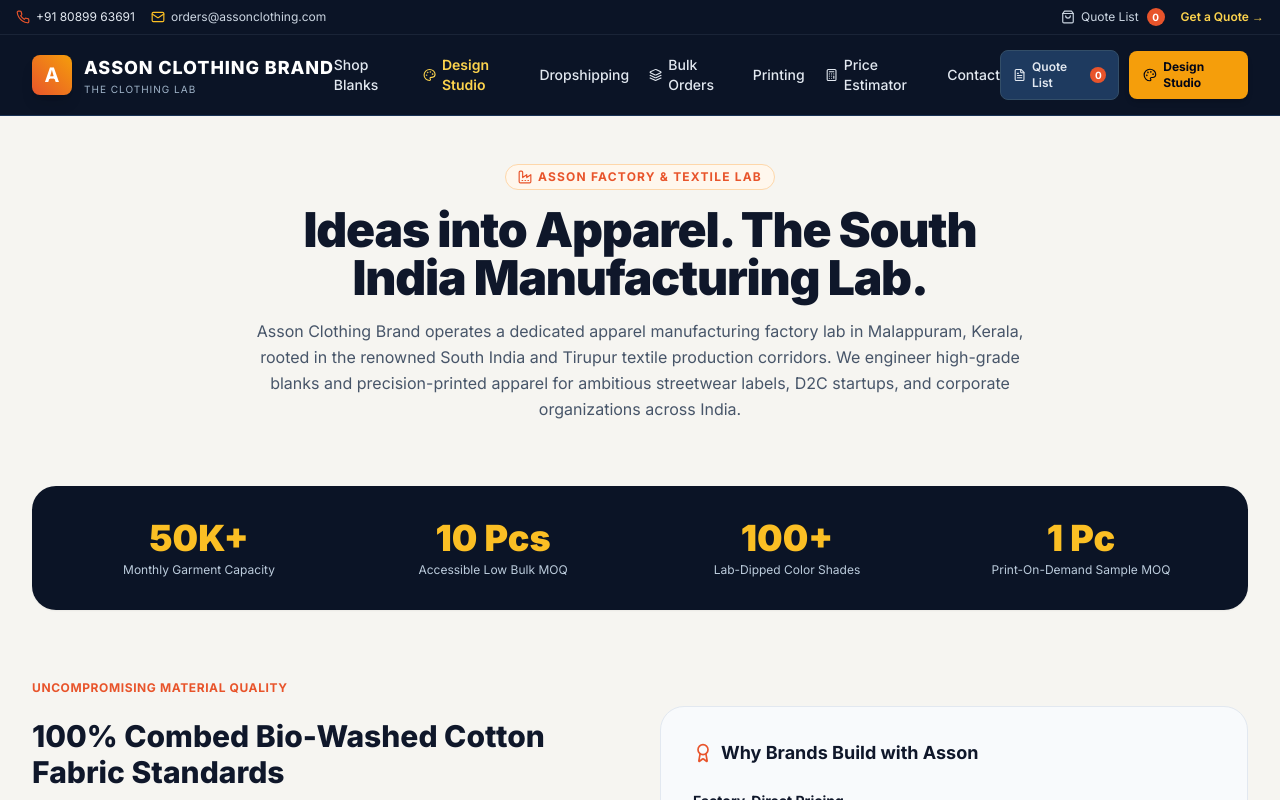
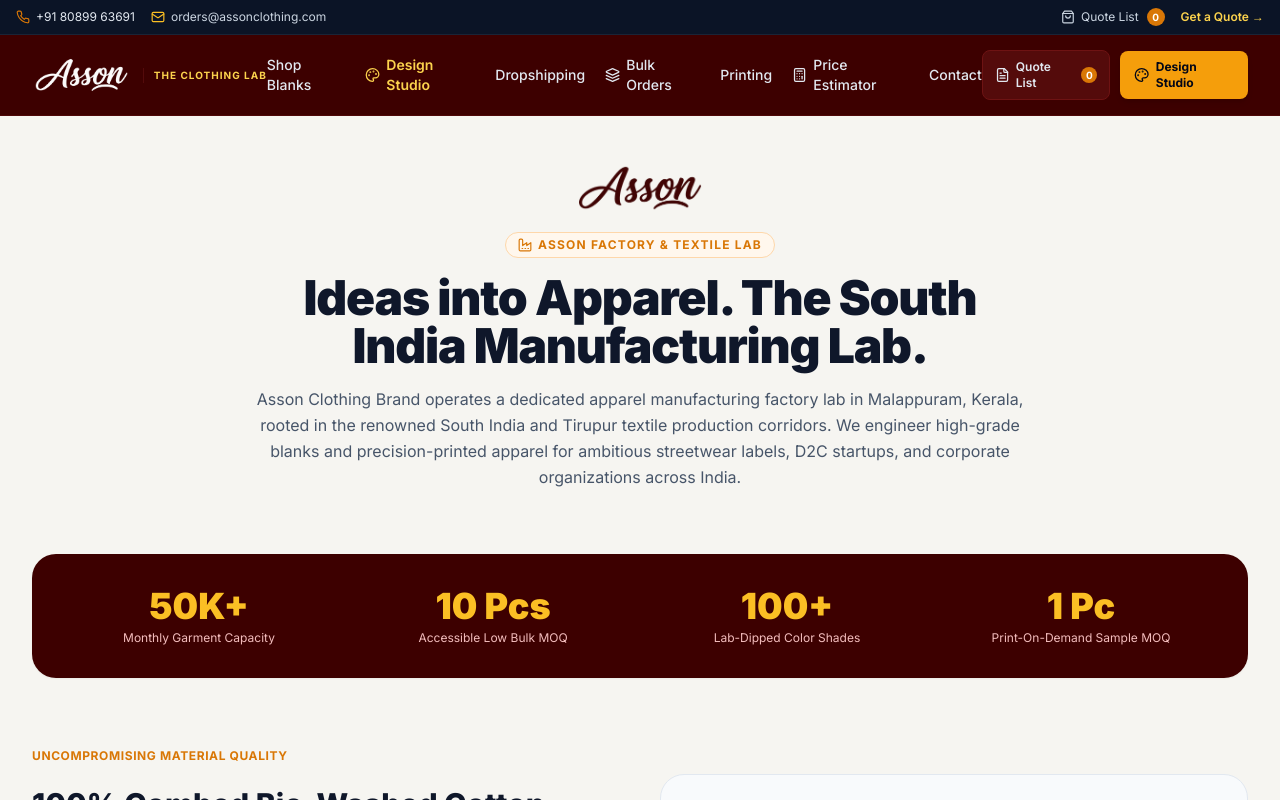
Before and after one commit to dalailphotos-ops/E-commerce, a Next.js app: page /about in a window 1280 px wide. Shown: the top 800 px of the page. Built offline with nearby package versions, Linux system fonts and the light colour scheme.

Commit message:
feat: integrate Asson brand script logo sitewide and apply primary maroon (#3D0000), champagne gold secondary, and amber accent palette

```diff
--- a/src/app/about/page.tsx
+++ b/src/app/about/page.tsx
@@ -1,4 +1,5 @@
 import Link from "next/link";
+import Image from "next/image";
 import { ArrowRight, CheckCircle2, Factory, Sparkles, Award } from "lucide-react";
 import { BRAND_NAME } from "@/lib/constants";
 
@@ -12,6 +13,16 @@ export default function AboutPage() {
     <div className="max-w-7xl mx-auto px-4 sm:px-6 lg:px-8 py-12 space-y-16">
       {/* Hero Section */}
       <div className="text-center max-w-3xl mx-auto space-y-4">
+        <div className="flex justify-center mb-1">
+          <Image
+            src="/logo.svg"
+            alt={BRAND_NAME}
+            width={160}
+            height={52}
+            className="h-12 w-auto object-contain"
+            priority
+          />
+        </div>
         <span className="text-xs font-bold text-accent uppercase tracking-widest inline-flex items-center gap-1.5 bg-orange-50 px-3 py-1 rounded-full border border-orange-200">
           <Factory className="w-3.5 h-3.5 text-accent" /> Asson Factory & Textile Lab
         </span>
--- a/src/app/admin/page.tsx
+++ b/src/app/admin/page.tsx
@@ -2,6 +2,7 @@
 
 import { useState, useEffect } from "react";
 import Link from "next/link";
+import Image from "next/image";
 import {
   LayoutDashboard,
   FileText,
@@ -29,6 +30,10 @@ import {
   TrendingUp,
   Building,
   Calendar,
+  Upload,
+  Camera,
+  Plus,
+  Image as ImageIcon,
 } from "lucide-react";
 import { REVERSE_ENGINEERED_PRODUCTS, formatINR } from "@/lib/constants";
 
@@ -45,9 +50,20 @@ export default function AdminPage() {
   const [quotes, setQuotes] = useState<any[]>([]);
   const [enquiries, setEnquiries] = useState<any[]>([]);
   const [designs, setDesigns] = useState<any[]>([]);
+  const [catalogProducts, setCatalogProducts] = useState<any[]>(REVERSE_ENGINEERED_PRODUCTS);
   const [loading, setLoading] = useState(false);
   const [seeding, setSeeding] = useState(false);
   const [seedMessage, setSeedMessage] = useState<string | null>(null);
+
+  // Blank T-Shirt Upload Modal State
+  const [selectedProductForUpload, setSelectedProductForUpload] = useState<any | null>(null);
+  const [uploadColorIdx, setUploadColorIdx] = useState<number>(0);
+  const [frontBlankUrl, setFrontBlankUrl] = useState<string>("");
+  const [backBlankUrl, setBackBlankUrl] = useState<string>("");
+  const [uploadingFront, setUploadingFront] = useState(false);
+  const [uploadingBack, setUploadingBack] = useState(false);
+  const [savingBlank, setSavingBlank] = useState(false);
+  const [blankSaveSuccess, setBlankSaveSuccess] = useState<string | null>(null);
 
   // Login form states
   const [loginEmail, setLoginEmail] = useState("");
@@ -119,25 +135,140 @@ export default function AdminPage() {
   const fetchData = async () => {
     setLoading(true);
     try {
-      const [qRes, eRes, dRes] = await Promise.all([
+      const [qRes, eRes, dRes, pRes] = await Promise.all([
         fetch("/api/quotes"),
         fetch("/api/enquiries"),
         fetch("/api/designs"),
+        fetch("/api/products"),
       ]);
 
-      const [qData, eData, dData] = await Promise.all([
+      const [qData, eData, dData, pData] = await Promise.all([
         qRes.json(),
         eRes.json(),
         dRes.json(),
+        pRes.json(),
       ]);
 
       setQuotes(Array.isArray(qData) ? qData : []);
       setEnquiries(Array.isArray(eData) ? eData : []);
       setDesigns(Array.isArray(dData) ? dData : []);
+      if (Array.isArray(pData) && pData.length > 0) {
+        setCatalogProducts(pData);
+      }
     } catch (err) {
       console.error(err);
     } finally {
       setLoading(false);
+    }
+  };
+
+  const openBlankUploadModal = (product: any, colorIdx: number = 0) => {
+    setSelectedProductForUpload(product);
+    setUploadColorIdx(colorIdx);
+    const rawColours = product.colours || product.colors || [];
+    const color = rawColours[colorIdx] || {};
+    setFrontBlankUrl(color.front || color.photoFront || "");
+    setBackBlankUrl(color.back || color.photoBack || "");
+    setBlankSaveSuccess(null);
+  };
+
+  const handleColorChange = (idx: number) => {
+    if (!selectedProductForUpload) return;
+    setUploadColorIdx(idx);
+    const rawColours = selectedProductForUpload.colours || selectedProductForUpload.colors || [];
+    const color = rawColours[idx] || {};
+    setFrontBlankUrl(color.front || color.photoFront || "");
+    setBackBlankUrl(color.back || color.photoBack || "");
+  };
+
+  const handleUploadBlankImage = async (
+    e: React.ChangeEvent<HTMLInputElement>,
+    side: "front" | "back"
+  ) => {
+    const file = e.target.files?.[0];
+    if (!file) return;
+
+    if (side === "front") setUploadingFront(true);
+    else setUploadingBack(true);
+
+    try {
+      const formData = new FormData();
+      formData.append("file", file);
+      formData.append("folder", "asson_blanks");
+
+      const res = await fetch("/api/upload", {
+        method: "POST",
+        body: formData,
+      });
+      const data = await res.json();
+      if (res.ok && data.url) {
+        if (side === "front") setFrontBlankUrl(data.url);
+        else setBackBlankUrl(data.url);
+      } else {
+        alert(data.error || "Failed to upload image");
+      }
+    } catch (err: any) {
+      alert(err.message || "Upload failed");
+    } finally {
+      if (side === "front") setUploadingFront(false);
+      else setUploadingBack(false);
+    }
+  };
+
+  const handleSaveBlankImages = async () => {
+    if (!selectedProductForUpload) return;
+    setSavingBlank(true);
+    setBlankSaveSuccess(null);
+
+    try {
+      const rawColours = selectedProductForUpload.colours || selectedProductForUpload.colors || [];
+      const updatedColours = rawColours.map((c: any, idx: number) => {
+        if (idx === uploadColorIdx) {
+          return {
+            ...c,
+            front: frontBlankUrl || c.front || c.photoFront,
+            back: backBlankUrl || c.back || c.photoBack,
+            photoFront: frontBlankUrl || c.photoFront || c.front,
+            photoBack: backBlankUrl || c.photoBack || c.back,
+          };
+        }
+        return c;
+      });
+
+      const payload = {
+        id: selectedProductForUpload.id,
+        slug: selectedProductForUpload.slug,
+        colours: updatedColours,
+        colors: updatedColours,
+      };
+
+      const res = await fetch("/api/products", {
+        method: "PUT",
+        headers: { "Content-Type": "application/json" },
+        body: JSON.stringify(payload),
+      });
+
+      if (res.ok) {
+        setBlankSaveSuccess("Blank images uploaded to Cloudinary & saved to Catalog!");
+        setCatalogProducts((prev) =>
+          prev.map((p) =>
+            p.id === selectedProductForUpload.id
+              ? { ...p, colours: updatedColours, colors: updatedColours }
+              : p
+          )
+        );
+        setTimeout(() => {
+          setSelectedProductForUpload(null);
+          setBlankSaveSuccess(null);
+        }, 1500);
+      } else {
+        const err = await res.json();
+        alert(err.error || "Failed to update product in database");
+      }
+    } catch (err: any) {
+      alert(err.message || "Failed to save product");
+    } finally {
+      setSavingBlank(false);
     }
   };
 
@@ -210,8 +341,15 @@ export default function AdminPage() {
 
         <div className="w-full max-w-md relative z-10 space-y-6">
           <div className="text-center space-y-3">
-            <div className="w-16 h-16 rounded-2xl bg-gradient-to-tr from-amber-500 to-orange-600 flex items-center justify-center mx-auto shadow-xl shadow-amber-500/20 text-slate-950 font-black text-2xl">
-              A
+            <div className="flex justify-center mb-1">
+              <Image
+                src="/logo-white.svg"
+                alt="Asson"
+                width={160}
+                height={52}
+                className="h-12 w-auto object-contain"
+                priority
+              />
             </div>
             <div>
               <h1 className="text-2xl font-black text-white tracking-tight">
@@ -290,9 +428,13 @@ export default function AdminPage() {
       {/* Mobile Header Bar */}
       <div className="md:hidden bg-slate-900 border-b border-slate-800 px-4 py-3 flex items-center justify-between sticky top-0 z-40">
         <div className="flex items-center gap-2.5">
-          <div className="w-8 h-8 rounded-lg bg-amber-500 text-slate-950 font-black flex items-center justify-center text-sm shadow">
-            A
-          </div>
+          <Image
+            src="/icon.svg"
+            alt="Asson Admin"
+            width={32}
+            height={32}
+            className="w-8 h-8 rounded-lg shadow"
+          />
           <div>
             <span className="font-extrabold text-sm text-white block leading-tight">
               Asson Admin
@@ -321,13 +463,14 @@ export default function AdminPage() {
           {/* Logo & System Badge */}
           <div className="flex items-center justify-between">
             <div className="flex items-center gap-3">
-              <div className="w-10 h-10 rounded-xl bg-gradient-to-tr from-amber-500 to-orange-600 text-slate-950 font-black flex items-center justify-center text-base shadow-lg shadow-amber-500/20">
-                A
-              </div>
+              <Image
+                src="/logo-white.svg"
+                alt="ASSON ADMIN"
+                width={110}
+                height={36}
+                className="h-7 w-auto object-contain"
+              />
               <div>
-                <span className="font-black text-white text-base tracking-tight block">
-                  ASSON ADMIN
-                </span>
                 <span className="text-[10px] text-amber-400 font-bold uppercase tracking-widest flex items-center gap-1">
                   <span className="w-1.5 h-1.5 rounded-full bg-emerald-400 animate-pulse" />
                   Console v1.2
--- a/src/app/globals.css
+++ b/src/app/globals.css
@@ -4,17 +4,22 @@
 
 :root {
   --paper: #f6f5f1;
-  --accent: #e8542b;
+  --primary: #3d0000;
+  --primary-dark: #1a0000;
+  --secondary: #c5a059;
+  --secondary-light: #fbf8f1;
+  --accent: #d97706;
+  --accent-hover: #b45309;
   --wa: #1fa855;
   --line: #e2dfd8;
   --card: #ffffff;
-  --ink: #0b1426;
-  --ink-2: #1a2336;
-  --muted: #5c6373;
+  --ink: #1a0505;
+  --ink-2: #2d0a0a;
+  --muted: #665454;
   --r: 18px;
   --r-sm: 12px;
 
-  --foreground-rgb: 11, 20, 38;
+  --foreground-rgb: 26, 5, 5;
   --background-rgb: 246, 245, 241;
 }
 
--- a/src/app/layout.tsx
+++ b/src/app/layout.tsx
@@ -23,7 +23,11 @@ export const metadata: Metadata = {
   description:
     "Custom apparel manufacturer offering bulk t-shirt production, oversized tees, acid wash, French Terry, print-on-demand, and real-time customizer studio.",
   icons: {
-    icon: "/favicon.ico",
+    icon: [
+      { url: "/favicon.ico" },
+      { url: "/icon.svg", type: "image/svg+xml" },
+    ],
+    apple: "/icon.png",
   },
 };
 
--- a/src/app/page.tsx
+++ b/src/app/page.tsx
@@ -1,4 +1,5 @@
 import Link from "next/link";
+import Image from "next/image";
 import {
   Palette,
   Calculator,
@@ -35,6 +36,17 @@ export default function HomePage() {
           <div className="grid grid-cols-1 lg:grid-cols-12 gap-12 items-center">
             {/* Left Column: Heading, Badges, CTAs */}
             <div className="lg:col-span-7 space-y-6">
+              <div className="flex items-center gap-4">
+                <Image
+                  src="/logo-white.svg"
+                  alt="Asson"
+                  width={140}
+                  height={46}
+                  className="h-10 sm:h-11 w-auto object-contain"
+                  priority
+                />
+              </div>
+
               {/* Primary Authoritative Hero Pill */}
               <div className="inline-flex flex-wrap items-center gap-2 px-3.5 py-1.5 rounded-full bg-brand-800/80 border border-brand-700 text-amber-300 text-xs font-semibold tracking-wide">
                 <Sparkles className="w-3.5 h-3.5 text-amber-400 shrink-0" />
@@ -742,9 +754,18 @@ export default function HomePage() {
           <div className="absolute top-0 right-0 w-96 h-96 bg-accent/10 rounded-full blur-3xl pointer-events-none" />
           <div className="relative z-10 flex flex-col md:flex-row items-start md:items-center justify-between gap-8">
             <div className="space-y-3 max-w-xl">
-              <span className="text-xs font-bold text-amber-400 uppercase tracking-widest">
-                Get In Touch
-              </span>
+              <div className="flex items-center gap-3">
+                <Image
+                  src="/logo-white.svg"
+                  alt="Asson"
+                  width={110}
+                  height={36}
+                  className="h-8 w-auto object-contain"
+                />
+                <span className="text-xs font-bold text-amber-400 uppercase tracking-widest">
+                  Get In Touch
+                </span>
+              </div>
               <h2 className="text-3xl sm:text-4xl font-extrabold text-white tracking-tight">
                 Got an Idea? Let’s Make It Wearable.
               </h2>
--- a/src/components/Navbar.tsx
+++ b/src/components/Navbar.tsx
@@ -1,6 +1,7 @@
 "use client";
 
 import Link from "next/link";
+import Image from "next/image";
 import { usePathname } from "next/navigation";
 import { useState, useEffect } from "react";
 import {
@@ -99,16 +100,21 @@ export default function Navbar() {
         <div className="flex items-center justify-between h-16 sm:h-20">
           {/* Brand Logo */}
           <Link href="/" className="flex items-center gap-3 group shrink-0">
-            <div className="w-9 h-9 sm:w-10 sm:h-10 rounded-lg bg-gradient-to-tr from-accent to-amber-500 flex items-center justify-center font-bold text-xl text-white shadow-lg">
-              A
+            <div className="relative flex items-center">
+              <Image
+                src="/logo-white.svg"
+                alt={BRAND_NAME}
+                width={124}
+                height={40}
+                className="h-8 sm:h-9 w-auto object-contain transition-transform group-hover:scale-105"
+                priority
+              />
             </div>
-            <div>
-              <span className="font-extrabold text-base sm:text-lg tracking-wider text-white group-hover:text-amber-300 transition-colors">
-                {BRAND_NAME.toUpperCase()}
-              </span>
-              <span className="block text-[9px] sm:text-[10px] text-brand-300 tracking-widest uppercase">
+            <div className="hidden sm:block border-l border-brand-800 pl-2.5">
+              <span className="block text-[9px] sm:text-[10px] text-amber-300 font-bold tracking-widest uppercase">
                 The Clothing Lab
               </span>
+              <span className="sr-only">{BRAND_NAME.toUpperCase()}</span>
             </div>
           </Link>
 
@@ -215,6 +221,18 @@ export default function Navbar() {
       {/* Mobile Drawer */}
       {isOpen && (
         <div className="xl:hidden bg-brand-950 border-t border-brand-800 px-4 pt-3 pb-6 space-y-1">
+          <div className="flex items-center justify-between pb-3 mb-2 border-b border-brand-800 px-1">
+            <Image
+              src="/logo-white.svg"
+              alt={BRAND_NAME}
+              width={100}
+              height={32}
+              className="h-7 w-auto object-contain"
+            />
+            <span className="text-[10px] text-amber-300 font-bold uppercase tracking-wider">
+              The Clothing Lab
+            </span>
+          </div>
           <Link
             href="/shop"
             onClick={() => setIsOpen(false)}
--- a/tailwind.config.ts
+++ b/tailwind.config.ts
@@ -12,29 +12,41 @@ const config: Config = {
         paper: "#f6f5f1",
         card: "#ffffff",
         line: "#e2dfd8",
+        primary: {
+          DEFAULT: "#3d0000",
+          hover: "#540b0b",
+          light: "#fce8e8",
+          dark: "#1a0000",
+        },
+        secondary: {
+          DEFAULT: "#c5a059",
+          hover: "#b28d46",
+          light: "#fbf8f1",
+          dark: "#876329",
+        },
         accent: {
-          DEFAULT: "#e8542b",
-          hover: "#d0451e",
-          light: "#ffedd5",
+          DEFAULT: "#d97706",
+          hover: "#b45309",
+          light: "#fef3c7",
         },
         wa: "#1fa855",
         ink: {
-          DEFAULT: "#0b1426",
-          2: "#1a2336",
-          muted: "#5c6373",
+          DEFAULT: "#1a0505",
+          2: "#2d0a0a",
+          muted: "#665454",
         },
         brand: {
-          50: "#f0f4f8",
-          100: "#d9e2ec",
-          200: "#bcccdc",
-          300: "#9fb3c8",
-          400: "#829ab1",
-          500: "#627d98",
-          600: "#486581",
-          700: "#334e68",
-          800: "#1e3a5f",
-          900: "#0b1426",
-          950: "#060b15",
+          50: "#fdf5f5",
+          100: "#fce8e8",
+          200: "#f3bcbc",
+          300: "#e48585",
+          400: "#cc5050",
+          500: "#ab2a2a",
+          600: "#8b1c1c",
+          700: "#6e1313",
+          800: "#540b0b",
+          900: "#3d0000",
+          950: "#1a0000",
         },
       },
       fontFamily: {
```
Also changed, not shown: src/app/api/products/route.ts (+15 -0 lines), src/components/Footer.tsx (+11 -8 lines), tests/tier1_features/test_design_tokens.mjs (+25 -3 lines).
